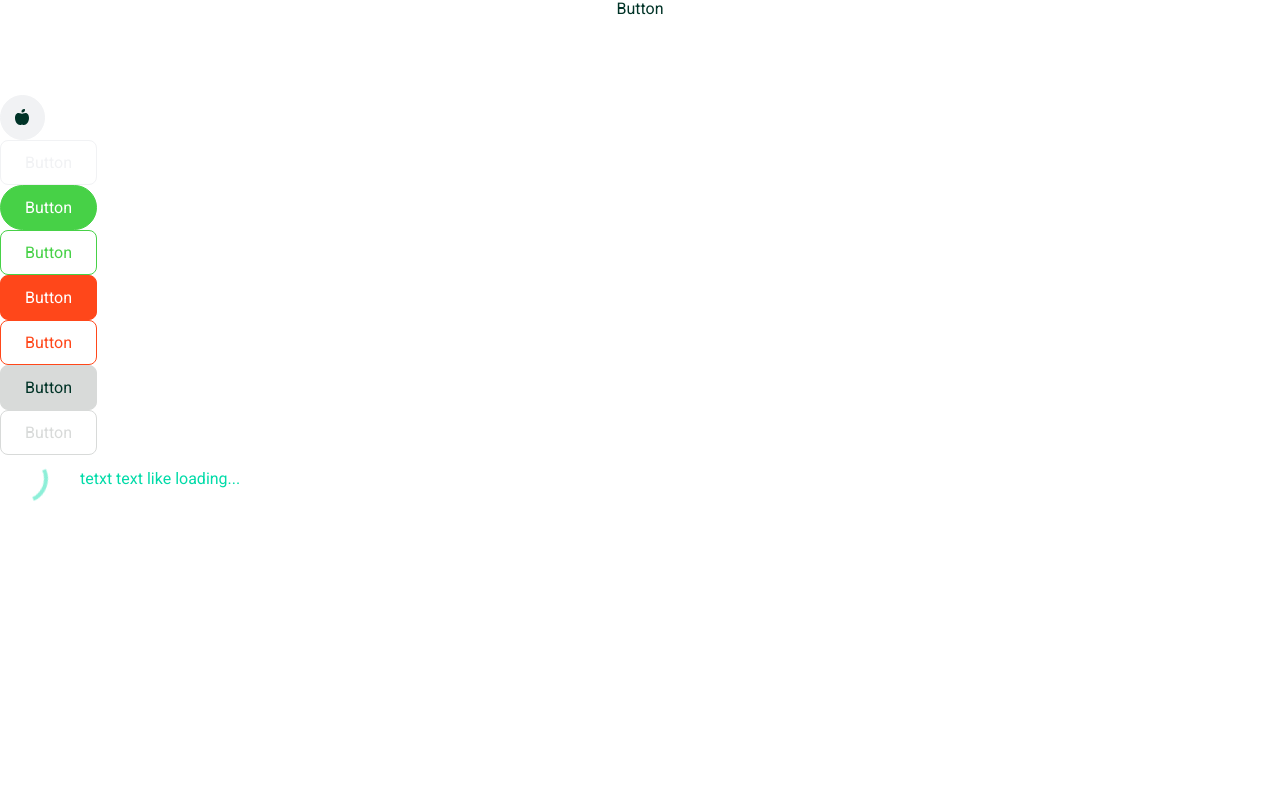
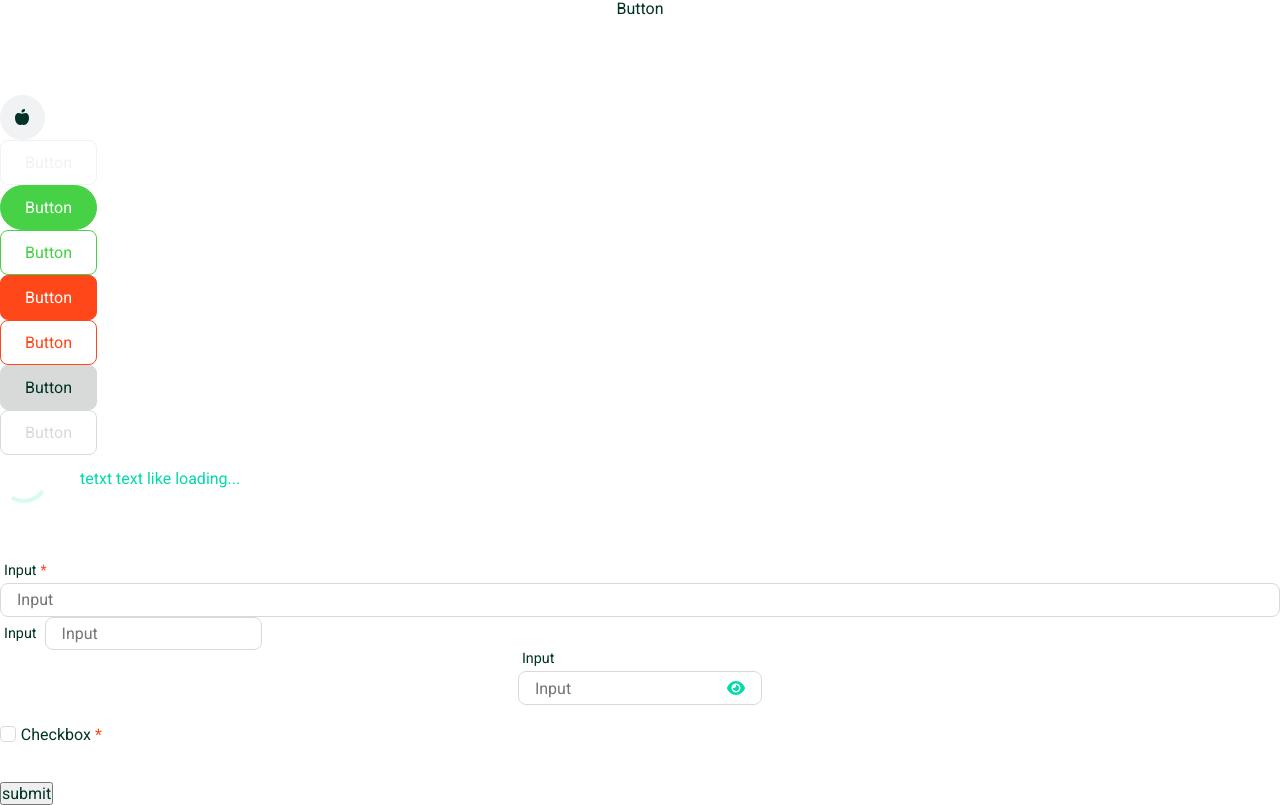
Before and after one commit to istvankurucz/Expense-tracker, a React (Vite) app: page / in a window 1280 px wide. Shown: the part 456-1261 px from the top of the page. Before the commit the page ends 966 px from the top, so only its background shows below. Built offline with nearby package versions, Linux system fonts and the light colour scheme.

Commit message:
Input components created.

```diff
--- /dev/null
+++ b/src/components/form/Checkbox/Checkbox.css
@@ -0,0 +1,59 @@
+.checkbox {
+	position: relative;
+	user-select: none;
+	cursor: pointer;
+}
+
+.checkbox__input {
+	opacity: 0;
+	position: absolute;
+	left: 0;
+	top: 0;
+}
+
+.checkbox__marker {
+	width: 1rem;
+	height: 1rem;
+	display: inline-block;
+	border: 0.1rem solid var(--info-color);
+	border-radius: var(--br-s);
+	margin-right: 0.3rem;
+	position: relative;
+	top: 0.1rem;
+}
+.checkbox:hover .checkbox__marker {
+	background-color: hsl(var(--info-color-values) / 0.25);
+}
+.checkbox__input:checked + .checkbox__marker {
+	background-color: var(--accent-color);
+}
+.checkbox:hover .checkbox__input:checked + .checkbox__marker {
+	background-color: var(--accent-color-dark);
+}
+
+.checkbox__marker::after {
+	content: "";
+	width: 0.6rem;
+	height: 0.3rem;
+	border-left: 0.18rem solid var(--primary-color);
+	border-bottom: 0.18rem solid var(--primary-color);
+	position: absolute;
+	top: 50%;
+	left: 50%;
+	translate: -50% -50%;
+	rotate: -45deg;
+	scale: 0;
+}
+.checkbox__input:checked + .checkbox__marker::after {
+	scale: 1;
+}
+
+.checkbox__label {
+	padding-top: -0.3rem;
+}
+
+.checkbox__required {
+	display: inline-block;
+	color: var(--danger-color);
+	margin-left: 0.25rem;
+}
--- /dev/null
+++ b/src/components/form/Checkbox/Checkbox.jsx
@@ -0,0 +1,17 @@
+import { forwardRef } from "react";
+import "./Checkbox.css";
+
+const Checkbox = forwardRef(({ variant = "accent", label, id, className, ...rest }, ref) => {
+	return (
+		<label className={`checkbox${className ? ` ${className}` : ""}`}>
+			<input type="checkbox" ref={ref} className="checkbox__input" {...rest} />
+			<span className="checkbox__marker"></span>
+			<span className="checkbox__label">
+				{label}
+				{rest.required && <span className="checkbox__required">*</span>}
+			</span>
+		</label>
+	);
+});
+
+export default Checkbox;
--- a/src/components/form/Input/Input.css
+++ b/src/components/form/Input/Input.css
@@ -0,0 +1,93 @@
+.input {
+	display: inline-flex;
+}
+
+/* #region Variants */
+.input--accent {
+	--color: var(--accent-color);
+	--shadow: 0 0 0 0.2rem hsl(var(--accent-color-values) / 0.25);
+}
+
+.input--success {
+	--color: var(--success-color);
+	--shadow: 0 0 0 0.2rem hsl(var(--success-color-values) / 0.25);
+}
+
+.input--danger {
+	--color: var(--danger-color);
+	--shadow: 0 0 0 0.2rem hsl(var(--danger-color-values) / 0.25);
+}
+/* #endregion */
+
+/* #region Types */
+.input--vertical {
+	flex-direction: column;
+	gap: 0.25rem;
+}
+.input--horizontal {
+	flex-direction: row;
+	gap: 0.5rem;
+	align-items: center;
+}
+
+.input--full {
+	width: 100%;
+}
+
+.input--centered {
+	width: fit-content;
+	display: flex;
+	margin-inline: auto;
+}
+/* #endregion */
+
+.input__label {
+	display: inline-block;
+	font-size: var(--fs-s);
+	margin-left: 0.25rem;
+}
+
+.input__required {
+	display: inline-block;
+	color: var(--danger-color);
+	margin-left: 0.25rem;
+}
+
+.input__main {
+	display: inline-flex;
+	gap: 0.5rem;
+	align-items: center;
+	border: 0.1rem solid var(--info-color);
+	border-radius: var(--br);
+	padding: 0.4rem 1rem;
+}
+.input__main:has(.input__input:not(:placeholder-shown)) {
+	border-color: var(--color);
+}
+.input__main:focus-within {
+	border-color: var(--color);
+	box-shadow: var(--shadow);
+}
+
+.input__input {
+	flex: 1;
+	background-color: var(--primary-color);
+	border: none;
+	transition: border-color 200ms ease, box-shadow 200ms ease;
+}
+.input__input:focus {
+	outline: none;
+}
+
+/* #region States */
+.input__input:disabled {
+	opacity: 0.5;
+	cursor: no-drop;
+}
+/* #endregion */
+
+.input__showPw {
+	width: 1.2rem;
+	height: 1.2rem;
+	color: var(--accent-color);
+}
--- a/src/components/form/Input/Input.jsx
+++ b/src/components/form/Input/Input.jsx
@@ -1,15 +1,54 @@
-import { forwardRef } from "react";
+import { forwardRef, useState } from "react";
 import "./Input.css";
+import Button from "../../ui/Button/Button";
+import { FontAwesomeIcon } from "@fortawesome/react-fontawesome";
+import { faEye, faEyeSlash } from "@fortawesome/free-solid-svg-icons";
 
 const Input = forwardRef(
-	({ variant = "accent", label, type = "text", id, className, ...rest }, ref) => {
+	(
+		{
+			direction = "vertical",
+			variant = "accent",
+			label,
+			type = "text",
+			id,
+			fullW,
+			centered,
+			className,
+			...rest
+		},
+		ref
+	) => {
+		const [showPassword, setShowPassword] = useState(false);
+
 		return (
-			<div className={`input${className ? ` ${className}` : ""}`}>
+			<div
+				className={`input input--${variant} input--${direction}${fullW ? " input--full" : ""}${
+					centered ? " input--centered" : ""
+				}${className ? ` ${className}` : ""}`}>
 				<label htmlFor={id} className="input__label">
 					{label}
-					<span className="input__required">*</span>
+					{rest.required && <span className="input__required">*</span>}
 				</label>
-				<input type={type} id={id} ref={ref} {...rest} />
+
+				<div className="input__main">
+					<input
+						type={type === "password" && showPassword ? "text" : type}
+						id={id}
+						ref={ref}
+						{...rest}
+						className="input__input"
+					/>
+					{type === "password" && (
+						<Button
+							variant="transparent"
+							icon
+							className="input__showPw"
+							onClick={() => setShowPassword((show) => !show)}>
+							<FontAwesomeIcon icon={showPassword ? faEyeSlash : faEye} />
+						</Button>
+					)}
+				</div>
 			</div>
 		);
 	}
--- a/src/components/ui/Button/Button.css
+++ b/src/components/ui/Button/Button.css
@@ -53,6 +53,12 @@
 	--hover-color: var(--info-color-dark);
 }
 
+.button--transparent {
+	--text-color: var(--text-color);
+	--bg-color: transparent;
+	--hover-color: transparent;
+}
+
 /* #endregion */
 
 /* #region Types */
--- a/src/index.css
+++ b/src/index.css
@@ -164,7 +164,6 @@ body {
 button {
 	font-family: inherit;
 	font-size: 1rem;
-	/* font-weight: 500; */
 	color: var(--text-color);
 }
 
--- a/src/pages/Home/Home.jsx
+++ b/src/pages/Home/Home.jsx
@@ -4,6 +4,8 @@ import "./Home.css";
 import Button from "../../components/ui/Button/Button";
 import { faAppleWhole } from "@fortawesome/free-solid-svg-icons";
 import Spinner from "../../components/ui/Spinner/Spinner";
+import Input from "../../components/form/Input/Input";
+import Checkbox from "../../components/form/Checkbox/Checkbox";
 
 function Home() {
 	return (
@@ -77,6 +79,41 @@ function Home() {
 			</div>
 
 			<Spinner size="3rem" variant="accent" text="tetxt text like loading..." />
+
+			<br />
+			<br />
+			<br />
+
+			<div className="inputs">
+				<Input label="Input" id="input" placeholder="Input" fullW required />
+				<br />
+				<Input
+					direction="horizontal"
+					variant="success"
+					label="Input"
+					id="input3"
+					placeholder="Input"
+				/>
+				<br />
+				<Input
+					variant="danger"
+					type="password"
+					label="Input"
+					id="input2"
+					placeholder="Input"
+					centered
+				/>
+				<br />
+			</div>
+
+			<form className="checkboxes">
+				<Checkbox label="Checkbox" required />
+				<br />
+				<br />
+				<br />
+
+				<button type="submit">submit</button>
+			</form>
 		</div>
 	);
 }
```
